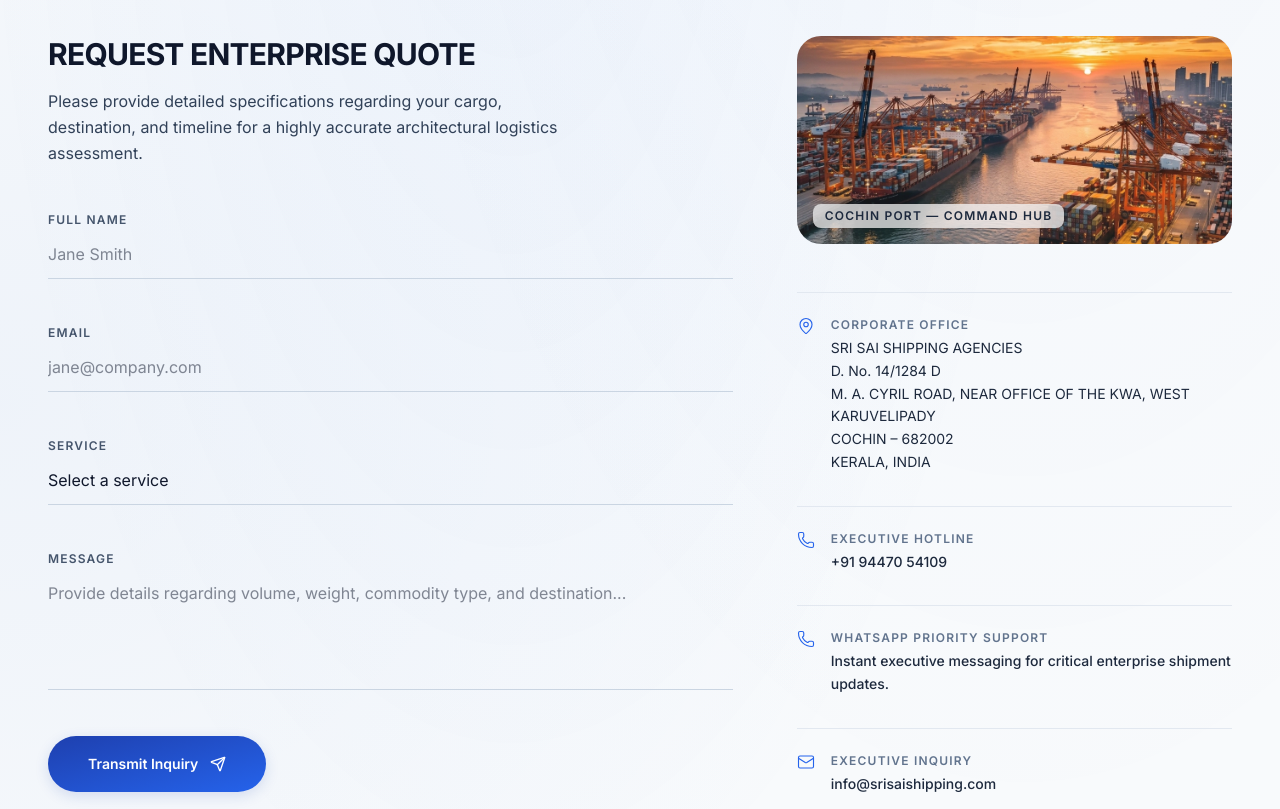
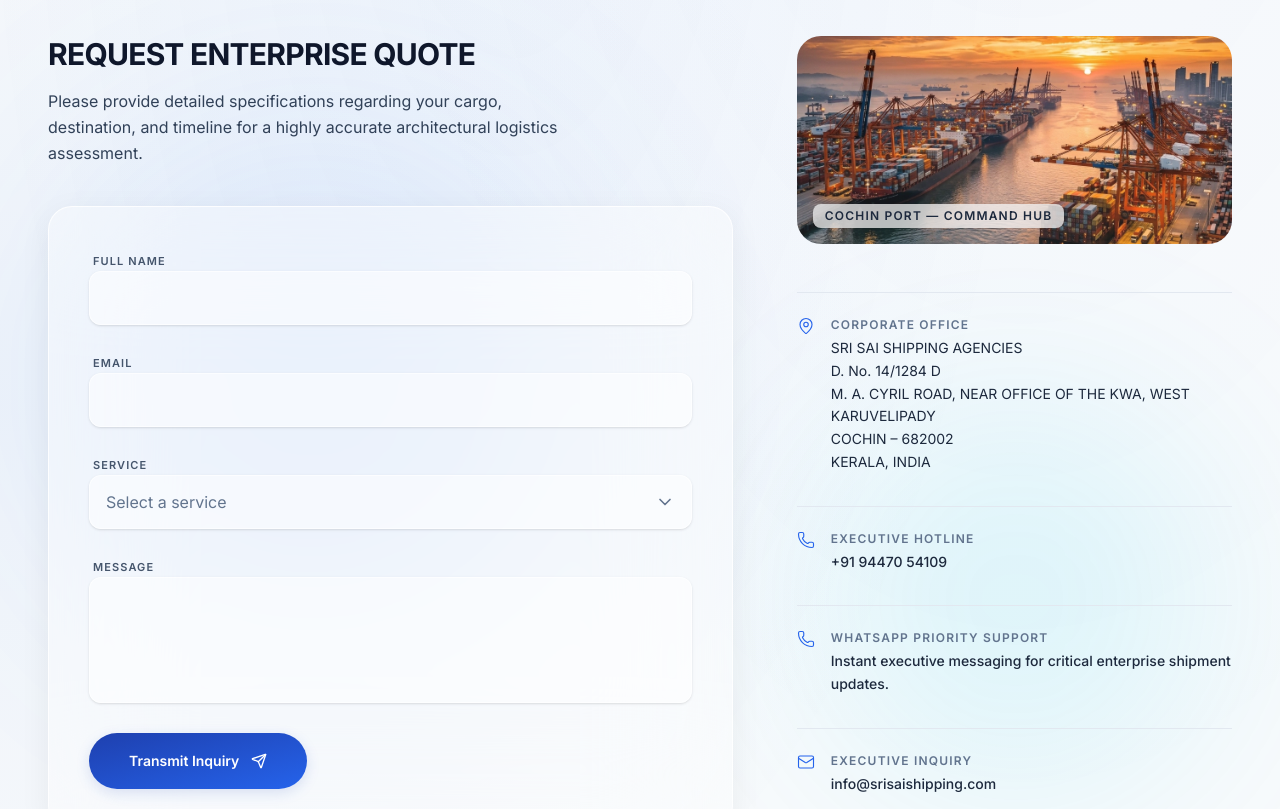
Before and after one commit to thoufeerma/sri-sai-shipping, a Next.js app: page /contact in a window 1280 px wide. Shown: the part 700-1509 px from the top of the page. Built offline with nearby package versions, Linux system fonts and the light colour scheme.

Commit message:
Update contact form UI to premium Apple glassmorphism style and fix destination text color

```diff
--- a/src/app/contact/page.tsx
+++ b/src/app/contact/page.tsx
@@ -3,12 +3,36 @@
 import { useEffect, useRef, useState } from "react";
 import gsap from "gsap";
 import { ScrollTrigger } from "gsap/ScrollTrigger";
-import { Send, MapPin, Phone, Mail } from "lucide-react";
+import { Send, MapPin, Phone, Mail, ChevronDown } from "lucide-react";
 import Image from "next/image";
+import { motion, AnimatePresence } from "framer-motion";
+
+const SERVICES = [
+  "Customs Broking & Logistics Services",
+  "Freight Forwarding",
+  "Air Freight",
+  "Transportation",
+  "Smart Warehousing",
+  "Coastal Services",
+  "Vessel Chartering",
+  "Equipment Leasing"
+];
 
 export default function ContactPage() {
   const containerRef = useRef<HTMLDivElement>(null);
+  const dropdownRef = useRef<HTMLDivElement>(null);
   const [formData, setFormData] = useState({ name: "", email: "", service: "", message: "" });
+  const [isDropdownOpen, setIsDropdownOpen] = useState(false);
+
+  useEffect(() => {
+    const handleClickOutside = (event: MouseEvent) => {
+      if (dropdownRef.current && !dropdownRef.current.contains(event.target as Node)) {
+        setIsDropdownOpen(false);
+      }
+    };
+    document.addEventListener("mousedown", handleClickOutside);
+    return () => document.removeEventListener("mousedown", handleClickOutside);
+  }, []);
 
   useEffect(() => {
     gsap.registerPlugin(ScrollTrigger);
@@ -23,6 +47,10 @@ export default function ContactPage() {
 
   const handleSubmit = (e: React.FormEvent) => {
     e.preventDefault();
+    if (!formData.service) {
+      alert("Please select a service before transmitting your inquiry.");
+      return;
+    }
     const text = `Name: ${formData.name}%0AEmail: ${formData.email}%0AService: ${formData.service}%0AMessage: ${formData.message}`;
     window.open(`https://wa.me/919447054109?text=${text}`, "_blank");
   };
@@ -58,8 +86,12 @@ export default function ContactPage() {
       </section>
 
       {/* ─── FORM + DETAILS ─── */}
-      <section className="pt-24">
-        <div className="max-w-7xl mx-auto px-6 md:px-12 grid grid-cols-1 lg:grid-cols-5 gap-16">
+      <section className="pt-24 relative">
+        {/* Ambient background for glassmorphism */}
+        <div className="absolute top-[20%] left-[5%] w-[500px] h-[500px] bg-blue-500/10 rounded-full blur-[120px] pointer-events-none" />
+        <div className="absolute bottom-[10%] right-[5%] w-[400px] h-[400px] bg-cyan-400/10 rounded-full blur-[100px] pointer-events-none" />
+
+        <div className="max-w-7xl mx-auto px-6 md:px-12 grid grid-cols-1 lg:grid-cols-5 gap-16 relative z-10">
 
           {/* Form */}
           <div className="lg:col-span-3 fade-up">
@@ -67,50 +99,70 @@ export default function ContactPage() {
             <p className="text-slate-700 text-base mb-10 leading-relaxed max-w-lg">
               Please provide detailed specifications regarding your cargo, destination, and timeline for a highly accurate architectural logistics assessment.
             </p>
-            <form onSubmit={handleSubmit} className="space-y-10">
-              <div className="space-y-2">
-                <label className="text-xs font-semibold text-slate-600 tracking-widest uppercase">Full Name</label>
+            <form onSubmit={handleSubmit} className="space-y-6 bg-white/40 backdrop-blur-3xl border border-white/80 p-8 md:p-10 rounded-3xl shadow-[0_8px_32px_rgba(0,0,0,0.06)]">
+              <div className="space-y-1.5">
+                <label className="text-[11px] font-semibold text-slate-600 tracking-widest uppercase pl-1">Full Name</label>
                 <input
                   type="text" required value={formData.name}
                   onChange={(e) => setFormData({ ...formData, name: e.target.value })}
-                  className="w-full bg-transparent border-b border-slate-300 py-3 text-slate-900 placeholder-slate-450 focus:outline-none focus:border-[#2563EB] transition-colors duration-300"
-                  placeholder="Jane Smith"
+                  className="w-full bg-white/50 border border-white/60 focus:bg-white/80 focus:border-blue-500/50 focus:ring-4 focus:ring-blue-500/10 rounded-xl px-4 py-3.5 text-slate-900 transition-all outline-none shadow-sm"
                 />
               </div>
-              <div className="space-y-2">
-                <label className="text-xs font-semibold text-slate-600 tracking-widest uppercase">Email</label>
+              <div className="space-y-1.5">
+                <label className="text-[11px] font-semibold text-slate-600 tracking-widest uppercase pl-1">Email</label>
                 <input
                   type="email" required value={formData.email}
                   onChange={(e) => setFormData({ ...formData, email: e.target.value })}
-                  className="w-full bg-transparent border-b border-slate-300 py-3 text-slate-900 placeholder-slate-450 focus:outline-none focus:border-[#2563EB] transition-colors duration-300"
-                  placeholder="jane@company.com"
+                  className="w-full bg-white/50 border border-white/60 focus:bg-white/80 focus:border-blue-500/50 focus:ring-4 focus:ring-blue-500/10 rounded-xl px-4 py-3.5 text-slate-900 transition-all outline-none shadow-sm"
                 />
               </div>
-              <div className="space-y-2">
-                <label className="text-xs font-semibold text-slate-600 tracking-widest uppercase">Service</label>
-                <select
-                  required value={formData.service}
-                  onChange={(e) => setFormData({ ...formData, service: e.target.value })}
-                  className="w-full bg-transparent border-b border-slate-300 py-3 text-slate-900 focus:outline-none focus:border-[#2563EB] transition-colors duration-300 appearance-none"
-                >
-                  <option value="" disabled className="text-black">Select a service</option>
-                  <option value="Customs Broking & Logistics Services" className="text-black">Customs Broking & Logistics Services</option>
-                  <option value="Freight Forwarding" className="text-black">Freight Forwarding</option>
-                  <option value="Air Freight" className="text-black">Air Freight</option>
-                  <option value="Transportation" className="text-black">Transportation</option>
-                  <option value="Smart Warehousing" className="text-black">Smart Warehousing</option>
-                  <option value="Coastal Services" className="text-black">Coastal Services</option>
-                  <option value="Vessel Chartering" className="text-black">Vessel Chartering</option>
-                  <option value="Equipment Leasing" className="text-black">Equipment Leasing</option>
-                </select>
+              <div className="space-y-1.5 relative" ref={dropdownRef}>
+                <label className="text-[11px] font-semibold text-slate-600 tracking-widest uppercase pl-1">Service</label>
+                <div className="relative">
+                  <div
+                    onClick={() => setIsDropdownOpen(!isDropdownOpen)}
+                    className={`w-full bg-white/50 border border-white/60 focus-within:bg-white/80 focus-within:border-blue-500/50 focus-within:ring-4 focus-within:ring-blue-500/10 rounded-xl px-4 py-3.5 transition-all outline-none shadow-sm cursor-pointer flex justify-between items-center ${
+                      formData.service ? "text-slate-900" : "text-slate-500"
+                    }`}
+                  >
+                    {formData.service || "Select a service"}
+                    <ChevronDown className={`w-5 h-5 transition-transform duration-300 ${isDropdownOpen ? "rotate-180 text-blue-600" : "text-slate-500"}`} />
+                  </div>
+
+                  <AnimatePresence>
+                    {isDropdownOpen && (
+                      <motion.div
+                        initial={{ opacity: 0, y: -10, scale: 0.95 }}
+                        animate={{ opacity: 1, y: 0, scale: 1 }}
+                        exit={{ opacity: 0, y: -10, scale: 0.95 }}
+                        transition={{ duration: 0.2, ease: "easeOut" }}
+                        className="absolute z-50 w-full mt-2 py-2 bg-white/80 backdrop-blur-2xl border border-white/80 rounded-2xl shadow-[0_8px_40px_rgba(0,0,0,0.12)] overflow-hidden"
+                      >
+                        <div className="max-h-60 overflow-y-auto">
+                          {SERVICES.map((srv, idx) => (
+                            <div
+                              key={idx}
+                              onClick={() => {
+                                setFormData({ ...formData, service: srv });
+                                setIsDropdownOpen(false);
+                              }}
+                              className="px-4 py-2.5 mx-2 rounded-xl text-sm text-slate-700 hover:bg-blue-50 hover:text-blue-700 cursor-pointer transition-colors"
+                            >
+                              {srv}
+                            </div>
+                          ))}
+                        </div>
+                      </motion.div>
+                    )}
+                  </AnimatePresence>
+                </div>
               </div>
-              <div className="space-y-2">
-                <label className="text-xs font-semibold text-slate-600 tracking-widest uppercase">Message</label>
+              <div className="space-y-1.5">
+                <label className="text-[11px] font-semibold text-slate-600 tracking-widest uppercase pl-1">Message</label>
                 <textarea
                   required rows={4} value={formData.message}
                   onChange={(e) => setFormData({ ...formData, message: e.target.value })}
-                  className="w-full bg-transparent border-b border-slate-300 py-3 text-slate-900 placeholder-slate-450 focus:outline-none focus:border-[#2563EB] transition-colors duration-300 resize-none"
-                  placeholder="Provide details regarding volume, weight, commodity type, and destination..."
+                  className="w-full bg-white/50 border border-white/60 focus:bg-white/80 focus:border-blue-500/50 focus:ring-4 focus:ring-blue-500/10 rounded-xl px-4 py-3.5 text-slate-900 transition-all outline-none shadow-sm resize-none"
                 />
               </div>
               <button type="submit" className="inline-flex items-center gap-3 h-14 px-10 font-semibold text-sm text-white bg-gradient-to-br from-[#1E40AF] to-[#2563EB] hover:from-[#1D4ED8] hover:to-[#1E40AF] rounded-full shadow-[0_4px_14px_rgba(30,64,175,0.15)] hover:shadow-[0_6px_20px_rgba(30,64,175,0.25)] transition-all duration-300">
--- a/src/components/ShipmentJourney.tsx
+++ b/src/components/ShipmentJourney.tsx
@@ -100,7 +100,7 @@ export default function ShipmentJourney() {
           <div className="mb-6 md:mb-16 text-center">
             <p className="text-[10px] md:text-[11px] tracking-[0.4em] text-slate-500 uppercase mb-2 md:mb-3 font-medium">The Shipment Journey</p>
             <h2 className="text-2xl md:text-5xl font-medium text-slate-900 tracking-tight">
-              Origin to <span className="text-slate-400">Destination.</span>
+              Origin to Destination.
             </h2>
           </div>
 
```
